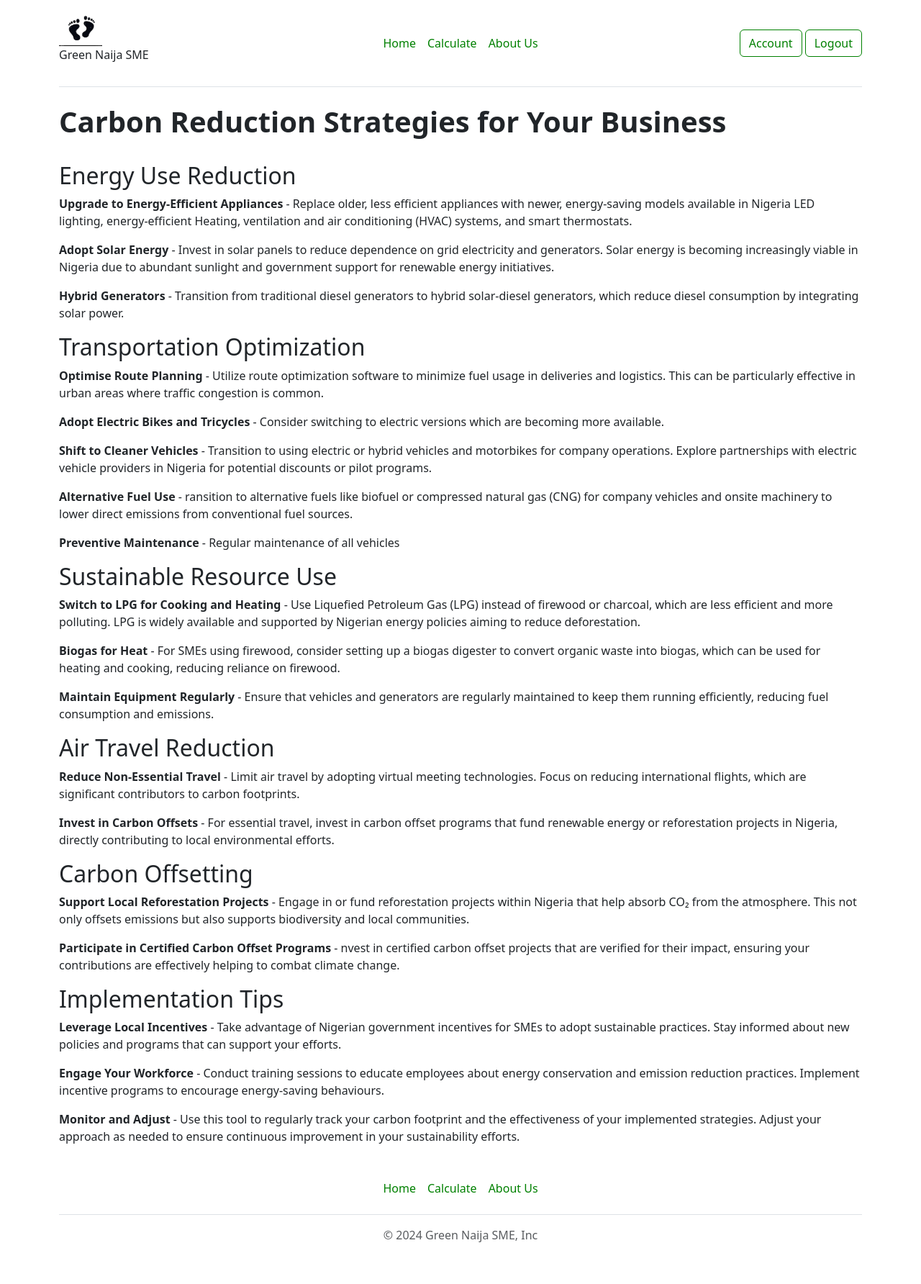
After one commit to Te-mixx/Green-naija-sme, a Flask app: page /strategies in a window 1280 px wide. The commit adds this page. Shown: the whole page at 72% size. Run offline with Flask 3, Linux system fonts and the light colour scheme; the visitor is signed in with stand-in values (Sample User, id 1); some libraries are stand-ins or nearby versions.

Commit message:
add strategies route and view

```diff
--- a/flaskr/routes.py
+++ b/flaskr/routes.py
@@ -208,6 +208,12 @@ def reset_token(token):
         return redirect(url_for('login'))
     return render_template('reset_token.html', title='Reset Password', form=form)
 
+@app.route("/strategies", methods=['GET'])
+@login_required
+def strategies():
+
+    return render_template('strategies.html', title='Strategies')
+
 @app.route("/logout")
 def logout():
     logout_user()
--- /dev/null
+++ b/flaskr/templates/strategies.html
@@ -0,0 +1,38 @@
+{% extends 'base.html' %}
+{% block content%}
+    <h1><strong> Carbon Reduction Strategies for Your Business </strong></h1>
+    <br>
+    <h2> Energy Use Reduction </h2>
+
+    <p><strong> Upgrade to Energy-Efficient Appliances </strong> - Replace older, less efficient appliances with newer, energy-saving models available in Nigeria LED lighting, energy-efficient Heating, ventilation and air conditioning (HVAC) systems, and smart thermostats.</p>
+
+    <p><strong> Adopt Solar Energy </strong> - Invest in solar panels to reduce dependence on grid electricity and generators. Solar energy is becoming increasingly viable in Nigeria due to abundant sunlight and government support for renewable energy initiatives.</p>
+    <p><strong> Hybrid Generators </strong> - Transition from traditional diesel generators to hybrid solar-diesel generators, which reduce diesel consumption by integrating solar power.</p>
+
+    <h2> Transportation Optimization </h2>
+
+    <p><strong> Optimise Route Planning </strong> - Utilize route optimization software to minimize fuel usage in deliveries and logistics. This can be particularly effective in urban areas where traffic congestion is common. </p>
+    <p><strong> Adopt Electric Bikes and Tricycles  </strong> - Consider switching to electric versions which are becoming more available.</p>
+    <p><strong> Shift to Cleaner Vehicles </strong> - Transition to using electric or hybrid vehicles and motorbikes for company operations. Explore partnerships with electric vehicle providers in Nigeria for potential discounts or pilot programs.</p>
+    <p><strong> Alternative Fuel Use </strong> - ransition to alternative fuels like biofuel or compressed natural gas (CNG) for company vehicles and onsite machinery to lower direct emissions from conventional fuel sources.</p>
+    <p><strong> Preventive Maintenance </strong> - Regular maintenance of all vehicles</p>
+
+    <h2> Sustainable Resource Use </h2>
+    <p><strong> Switch to LPG for Cooking and Heating </strong> - Use Liquefied Petroleum Gas (LPG) instead of firewood or charcoal, which are less efficient and more polluting. LPG is widely available and supported by Nigerian energy policies aiming to reduce deforestation.</p>
+    <p><strong> Biogas for Heat </strong> - For SMEs using firewood, consider setting up a biogas digester to convert organic waste into biogas, which can be used for heating and cooking, reducing reliance on firewood.</p>
+    <p><strong> Maintain Equipment Regularly </strong> - Ensure that vehicles and generators are regularly maintained to keep them running efficiently, reducing fuel consumption and emissions.</p>
+
+    <h2> Air Travel Reduction </h2>
+    <p><strong> Reduce Non-Essential Travel </strong> - Limit air travel by adopting virtual meeting technologies. Focus on reducing international flights, which are significant contributors to carbon footprints.</p>
+    <p><strong> Invest in Carbon Offsets </strong> - For essential travel, invest in carbon offset programs that fund renewable energy or reforestation projects in Nigeria, directly contributing to local environmental efforts.</p>
+
+    <h2> Carbon Offsetting </h2>
+    <p><strong> Support Local Reforestation Projects </strong> - Engage in or fund reforestation projects within Nigeria that help absorb CO₂ from the atmosphere. This not only offsets emissions but also supports biodiversity and local communities.</p>
+    <p><strong> Participate in Certified Carbon Offset Programs </strong> - nvest in certified carbon offset projects that are verified for their impact, ensuring your contributions are effectively helping to combat climate change.</p>
+
+    <h2> Implementation Tips </h2>
+    <p><strong> Leverage Local Incentives </strong> - Take advantage of Nigerian government incentives for SMEs to adopt sustainable practices. Stay informed about new policies and programs that can support your efforts.</p>
+    <p><strong> Engage Your Workforce  </strong> - Conduct training sessions to educate employees about energy conservation and emission reduction practices. Implement incentive programs to encourage energy-saving behaviours.</p>
+    <p><strong> Monitor and Adjust </strong> - Use this tool to regularly track your carbon footprint and the effectiveness of your implemented strategies. Adjust your approach as needed to ensure continuous improvement in your sustainability efforts.</p>
+
+{% endblock content%}
```
Also changed, not shown: flaskr/templates/result.html (+16 -6 lines).
